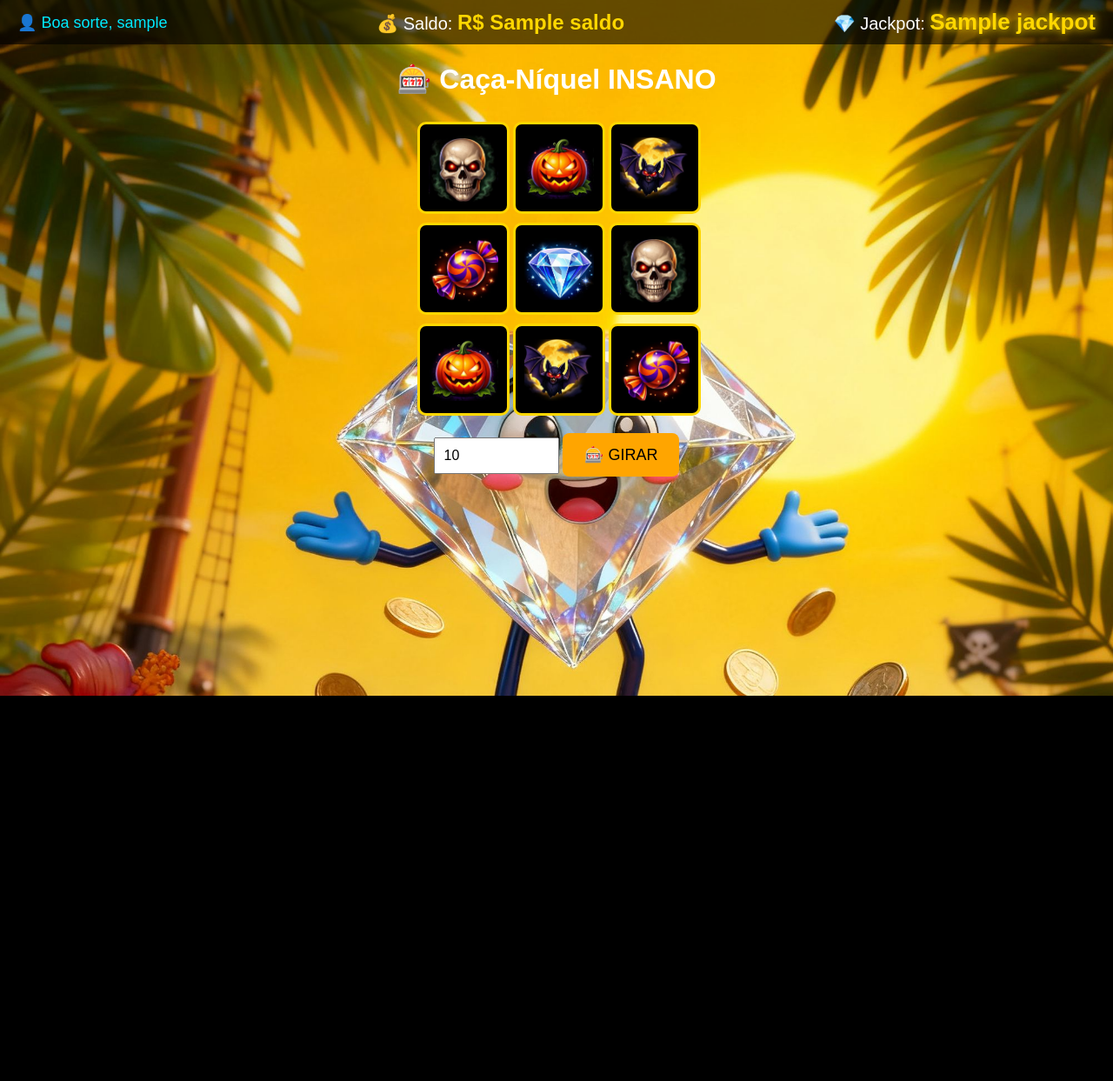
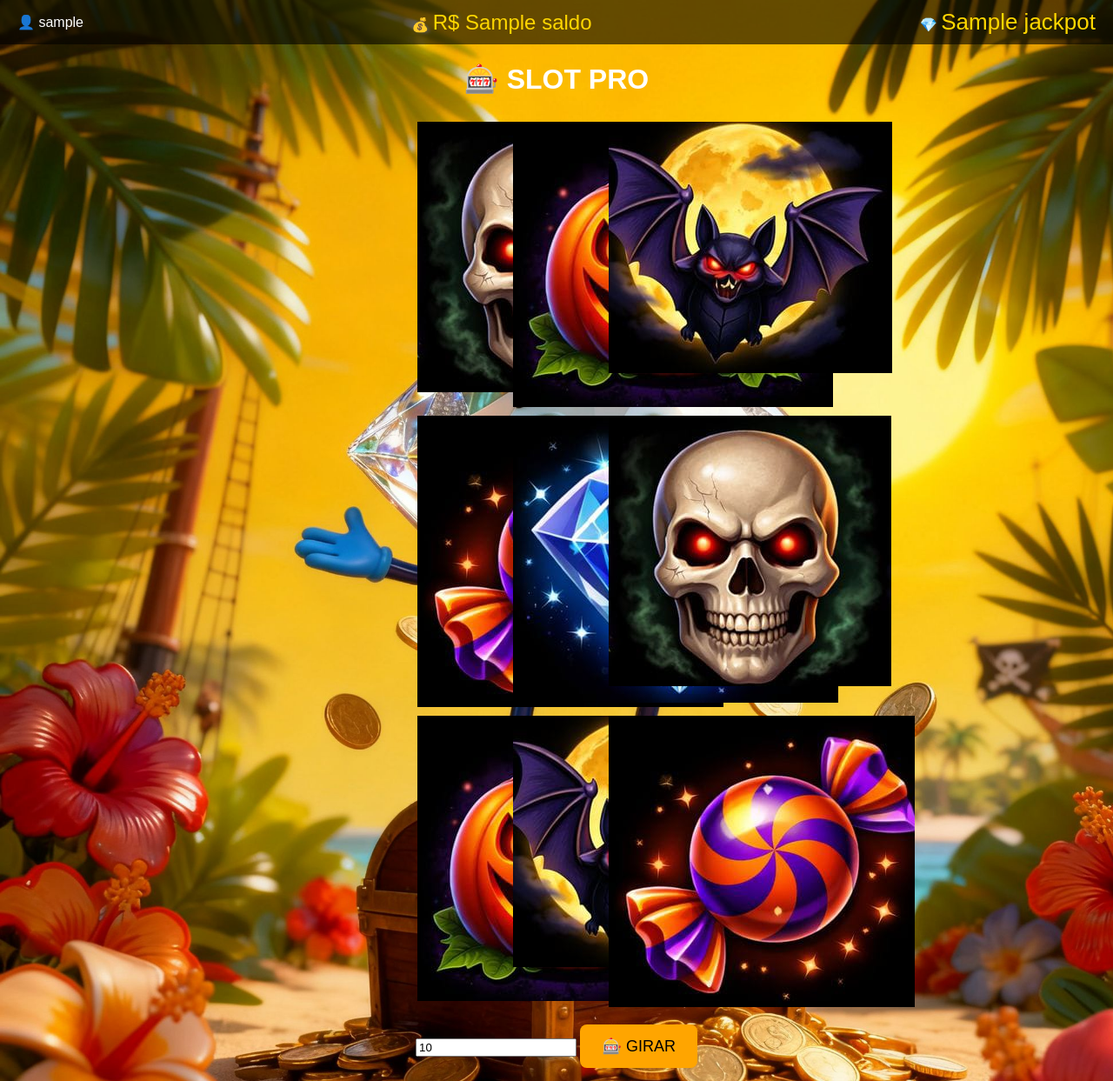
Before and after one commit to diamantinojunior204-coder/tropical, a Flask app: template API/templates/slot.html in a window 1280 px wide. Shown: the whole page at 87% size. Before the commit the page ends 800 px from the top, so only its background shows below. Run offline with Flask 3, Linux system fonts and the light colour scheme; the visitor is signed in with stand-in values (Sample User, id 1); the template is opened without the code that fills it: most values are stand-ins (such as "Sample title", 1, 10 or a date in 2020); some libraries are stand-ins or nearby versions.

Commit message:
Update slot.html

```diff
--- a/API/templates/slot.html
+++ b/API/templates/slot.html
@@ -3,7 +3,7 @@
 <head>
 <meta charset="UTF-8">
 <meta name="viewport" content="width=device-width, initial-scale=1.0">
-<title>🎰 Slot Cassino INSANO</title>
+<title>🎰 Slot Cassino PRO</title>
 
 <style>
 body{
@@ -16,36 +16,32 @@ body{
   overflow-x:hidden;
 }
 
+/* topo */
 .topo{
   padding:10px 20px;
   background:rgba(0,0,0,0.6);
   display:flex;
   justify-content:space-between;
   align-items:center;
-  font-size:20px;
 }
 
-#usuario{font-size:18px;color:#00eaff;}
-#saldo{font-weight:bold;color:gold;font-size:24px;}
-
+#saldo{color:gold;font-size:24px;}
 #jackpot{
-  font-weight:bold;
   color:#ffd700;
   font-size:26px;
-  text-shadow:0 0 10px gold,0 0 30px orange;
   animation:jackpotGlow 1s infinite alternate;
 }
-
 @keyframes jackpotGlow{
-  from{ transform:scale(1); }
-  to{ transform:scale(1.08); }
+  from{transform:scale(1);}
+  to{transform:scale(1.08);}
 }
 
+/* slot */
 .slot{
   margin-top:30px;
   display:grid;
   grid-template-columns:repeat(3,100px);
-  grid-gap:10px;
+  gap:10px;
   justify-content:center;
 }
 
@@ -54,81 +50,50 @@ body{
   height:100px;
   background:black;
   border-radius:10px;
+  border:3px solid gold;
   display:flex;
   align-items:center;
   justify-content:center;
-  border:3px solid gold;
-  transition:0.2s;
 }
 
 .celula img{width:80px;}
 
-.controls{margin-top:20px;}
-
-button{
-  padding:14px 25px;
-  font-size:18px;
-  border:none;
-  border-radius:8px;
-  background:orange;
-  cursor:pointer;
-}
-
-button:hover{background:gold;}
-
-button:disabled{
-  opacity:0.5;
-}
-
-input{
-  padding:10px;
-  width:120px;
-  font-size:16px;
-}
-
-/* 💥 brilho absurdo */
 .win{
   animation:piscar 0.3s infinite;
 }
-
 @keyframes piscar{
   0%{box-shadow:0 0 10px gold;}
-  50%{box-shadow:0 0 40px orange, 0 0 60px red;}
+  50%{box-shadow:0 0 40px orange,0 0 60px red;}
   100%{box-shadow:0 0 10px gold;}
 }
 
-#resultado{
-  margin-top:15px;
-  font-size:24px;
-  font-weight:bold;
+button{
+  margin-top:20px;
+  padding:14px 25px;
+  font-size:18px;
+  background:orange;
+  border:none;
+  border-radius:8px;
 }
 
-/* 🔥 FOGO */
+#resultado{font-size:24px;margin-top:15px;}
+
+/* 🔥 fogo */
 #fireWin{
   position:fixed;
   bottom:0;
-  left:0;
   width:100%;
-  height:0%;
+  height:0;
+  background:linear-gradient(to top,red,orange,yellow,transparent);
   pointer-events:none;
-  z-index:999;
-  background:linear-gradient(to top,
-    rgba(255,80,0,0.9),
-    rgba(255,140,0,0.7),
-    rgba(255,200,0,0.4),
-    transparent
-  );
-  opacity:0;
+}
+@keyframes fogo{
+  0%{height:0;}
+  50%{height:100%;}
+  100%{height:0;}
 }
 
-@keyframes subirFogo{
-  0%{height:0%;opacity:0;}
-  30%{height:60%;opacity:1;}
-  60%{height:100%;opacity:1;}
-  100%{height:0%;opacity:0;}
-}
-
-/* 💥 TEXTO MEGA WIN */
+/* 💥 mega win */
 #megaWin{
   position:fixed;
   top:40%;
@@ -136,15 +101,7 @@ input{
   transform:translate(-50%,-50%) scale(0);
   font-size:60px;
   color:gold;
-  text-shadow:0 0 20px orange,0 0 40px red;
-  z-index:1000;
-  pointer-events:none;
-}
-
-@keyframes aparecerWin{
-  0%{transform:translate(-50%,-50%) scale(0);}
-  50%{transform:translate(-50%,-50%) scale(1.3);}
-  100%{transform:translate(-50%,-50%) scale(1);}
+  text-shadow:0 0 30px red;
 }
 
 /* 🎇 partículas */
@@ -154,232 +111,169 @@ input{
   height:8px;
   background:gold;
   border-radius:50%;
-  z-index:999;
   animation:explodir 1s linear forwards;
 }
-
 @keyframes explodir{
   to{
-    transform:translate(var(--x), var(--y));
+    transform:translate(var(--x),var(--y));
     opacity:0;
   }
+}
+
+/* 💥 tremor */
+@keyframes tremer{
+  0%{transform:translate(2px,2px);}
+  50%{transform:translate(-2px,-2px);}
+  100%{transform:translate(0,0);}
 }
 </style>
 </head>
 
 <body>
 
-<audio autoplay loop>
-<source src="/static/audio/jogo2.mp3" type="audio/mpeg">
-</audio>
-
 <div class="topo">
-<div id="usuario">👤 Boa sorte, {{ session.username }}</div>
-
-<div>
-💰 Saldo: <span id="saldo">R$ {{saldo}}</span>
+<div>👤 {{session.username}}</div>
+<div>💰 <span id="saldo">R$ {{saldo}}</span></div>
+<div>💎 <span id="jackpot">{{jackpot}}</span></div>
 </div>
 
-<div>
-💎 Jackpot: <span id="jackpot">{{jackpot}}</span>
-</div>
+<h1>🎰 SLOT PRO</h1>
+
+<div class="slot">
+<img id="c0" src="/static/slot/1.jpeg">
+<img id="c1" src="/static/slot/2.jpeg">
+<img id="c2" src="/static/slot/3.jpeg">
+<img id="c3" src="/static/slot/4.jpeg">
+<img id="c4" src="/static/slot/5.jpeg">
+<img id="c5" src="/static/slot/1.jpeg">
+<img id="c6" src="/static/slot/2.jpeg">
+<img id="c7" src="/static/slot/3.jpeg">
+<img id="c8" src="/static/slot/4.jpeg">
 </div>
 
-<h1>🎰 Caça-Níquel INSANO</h1>
-
-<div class="slot">
-<div class="celula"><img id="c0" src="/static/slot/1.jpeg"></div>
-<div class="celula"><img id="c1" src="/static/slot/2.jpeg"></div>
-<div class="celula"><img id="c2" src="/static/slot/3.jpeg"></div>
-<div class="celula"><img id="c3" src="/static/slot/4.jpeg"></div>
-<div class="celula"><img id="c4" src="/static/slot/5.jpeg"></div>
-<div class="celula"><img id="c5" src="/static/slot/1.jpeg"></div>
-<div class="celula"><img id="c6" src="/static/slot/2.jpeg"></div>
-<div class="celula"><img id="c7" src="/static/slot/3.jpeg"></div>
-<div class="celula"><img id="c8" src="/static/slot/4.jpeg"></div>
-</div>
-
-<div class="controls">
-<input id="aposta" type="number" value="10" min="1">
-<button id="btnGirar" onclick="girar()">🎰 GIRAR</button>
-</div>
+<input id="aposta" type="number" value="10">
+<button onclick="girar()">🎰 GIRAR</button>
 
 <div id="resultado"></div>
 
-<!-- 🔥 efeitos -->
 <div id="fireWin"></div>
 <div id="megaWin">💥 MEGA WIN 💥</div>
 
-<audio id="somGiro" src="/static/audio2.mp3"></audio>
-<audio id="somWin" src="/static/win.mp3"></audio>
-
 <script>
 
-let girando = false;
+let girando=false;
 
-function animarSaldo(valorFinal){
-let el=document.getElementById("saldo");
-let atual=parseFloat(el.innerText.replace("R$","")) || 0;
+/* 🎰 rolagem */
+function girarColuna(col,tempo){
+return new Promise(r=>{
+let i=setInterval(()=>{
+for(let j=0;j<3;j++){
+let idx=col+(j*3);
+document.getElementById("c"+idx).src="/static/slot/"+(Math.floor(Math.random()*6)+1)+".jpeg";
+}
+},80);
+setTimeout(()=>{clearInterval(i);r();},tempo);
+});
+}
 
+/* 💸 contador */
+function animarGanho(v){
+let r=0;
+let el=document.getElementById("resultado");
 let i=setInterval(()=>{
-atual+=(valorFinal-atual)*0.2;
-el.innerText="R$ "+atual.toFixed(2);
-
-if(Math.abs(valorFinal-atual)<0.05){
-el.innerText="R$ "+valorFinal.toFixed(2);
-clearInterval(i);
-}
+r+=v*0.1;
+if(r>=v){r=v;clearInterval(i);}
+el.innerHTML="💰 R$ "+r.toFixed(2);
 },30);
 }
 
 /* 🔥 efeitos */
-function efeitoFogo(){
-let fogo=document.getElementById("fireWin");
-fogo.style.animation="subirFogo 2s ease-out";
-setTimeout(()=>{fogo.style.animation="";},2000);
+function fogo(){
+let f=document.getElementById("fireWin");
+f.style.animation="fogo 2s";
+setTimeout(()=>f.style.animation="",2000);
 }
 
-function megaWin(){
-let el=document.getElementById("megaWin");
-el.style.animation="aparecerWin 0.6s ease";
-el.style.transform="translate(-50%,-50%) scale(1)";
-
-setTimeout(()=>{
-el.style.transform="translate(-50%,-50%) scale(0)";
-},1500);
+function mega(){
+let m=document.getElementById("megaWin");
+m.style.transform="translate(-50%,-50%) scale(1)";
+setTimeout(()=>m.style.transform="translate(-50%,-50%) scale(0)",1500);
 }
 
-/* 🎇 partículas */
 function particulas(){
 for(let i=0;i<40;i++){
 let p=document.createElement("div");
 p.className="particle";
-
-let x=(Math.random()*600-300)+"px";
-let y=(Math.random()*600-300)+"px";
-
-p.style.setProperty("--x",x);
-p.style.setProperty("--y",y);
-
+p.style.setProperty("--x",(Math.random()*500-250)+"px");
+p.style.setProperty("--y",(Math.random()*500-250)+"px");
 p.style.left="50%";
 p.style.top="50%";
-
 document.body.appendChild(p);
-
 setTimeout(()=>p.remove(),1000);
 }
 }
 
-function vibrar(){
-if(navigator.vibrate){
-navigator.vibrate([200,100,200]);
+function tremer(){
+document.body.style.animation="tremer 0.3s";
+setTimeout(()=>document.body.style.animation="",300);
 }
+
+/* 🧠 quase ganhou */
+function quase(g){
+if(Math.random()<0.3){
+g[0][0]=g[0][1];
+}
+return g;
 }
 
 function girar(){
 
 if(girando) return;
+girando=true;
 
 let aposta=parseFloat(document.getElementById("aposta").value);
 
-if(isNaN(aposta) || aposta<=0){
-alert("Digite uma aposta válida!");
-return;
-}
-
-girando = true;
-document.getElementById("btnGirar").disabled = true;
-
-document.getElementById("somGiro").play();
-
-let tempo=0;
-
-let spin=setInterval(()=>{
-
-for(let i=0;i<9;i++){
-let r=Math.floor(Math.random()*6)+1;
-document.getElementById("c"+i).src="/static/slot/"+r+".jpeg";
-}
-
-tempo+=100;
-
-if(tempo>=2000){
-clearInterval(spin);
-mostrarResultado();
-}
-
-},100);
-
-function mostrarResultado(){
+/* 🎰 animação */
+Promise.all([
+girarColuna(0,1000),
+girarColuna(1,1400),
+girarColuna(2,1800)
+]).then(()=>{
 
 fetch("/api/slot",{
 method:"POST",
-body:new URLSearchParams({aposta:aposta})
+body:new URLSearchParams({aposta})
 })
 .then(r=>r.json())
-.then(data=>{
+.then(d=>{
 
-if(data.erro){
-alert(data.erro);
-liberar();
-return;
+d.grade=quase(d.grade);
+
+let g=d.grade.flat();
+
+for(let i=0;i<9;i++){
+document.getElementById("c"+i).src="/static/slot/"+g[i]+".jpeg";
 }
 
-animarSaldo(data.saldo);
-document.getElementById("jackpot").innerText=data.jackpot;
+if(d.ganho>0){
 
-let grade=data.grade.flat();
+animarGanho(d.ganho);
 
-for(let i=0;i<9;i++){
-let el=document.getElementById("c"+i);
-el.src="/static/slot/"+grade[i]+".jpeg";
-el.classList.remove("win");
-}
-
-if(data.linhas_ganhas){
-data.linhas_ganhas.forEach(linha=>{
-linha.forEach(idx=>{
-document.getElementById("c"+idx).classList.add("win");
-});
-});
-}
-
-let res=document.getElementById("resultado");
-
-if(data.ganho>0){
-
-document.getElementById("somWin").play();
-res.innerHTML="🎉 GANHOU R$ "+data.ganho;
-
-/* 🔥 níveis de ganho */
-if(data.ganho >= aposta * 10){
-efeitoFogo();
-megaWin();
-particulas();
-vibrar();
-}else if(data.ganho >= aposta * 5){
-efeitoFogo();
-particulas();
+if(d.ganho>=aposta*10){
+fogo(); mega(); particulas(); tremer();
+}else if(d.ganho>=aposta*5){
+fogo(); particulas();
 }
 
 }else{
-res.innerHTML="Boa sorte!";
+document.getElementById("resultado").innerHTML="Boa sorte!";
 }
 
-liberar();
+girando=false;
 
-})
-.catch(()=>{
-alert("Erro ao processar o slot");
-liberar();
 });
 
-}
-
-function liberar(){
-girando = false;
-document.getElementById("btnGirar").disabled = false;
-}
+});
 
 }
 
```
